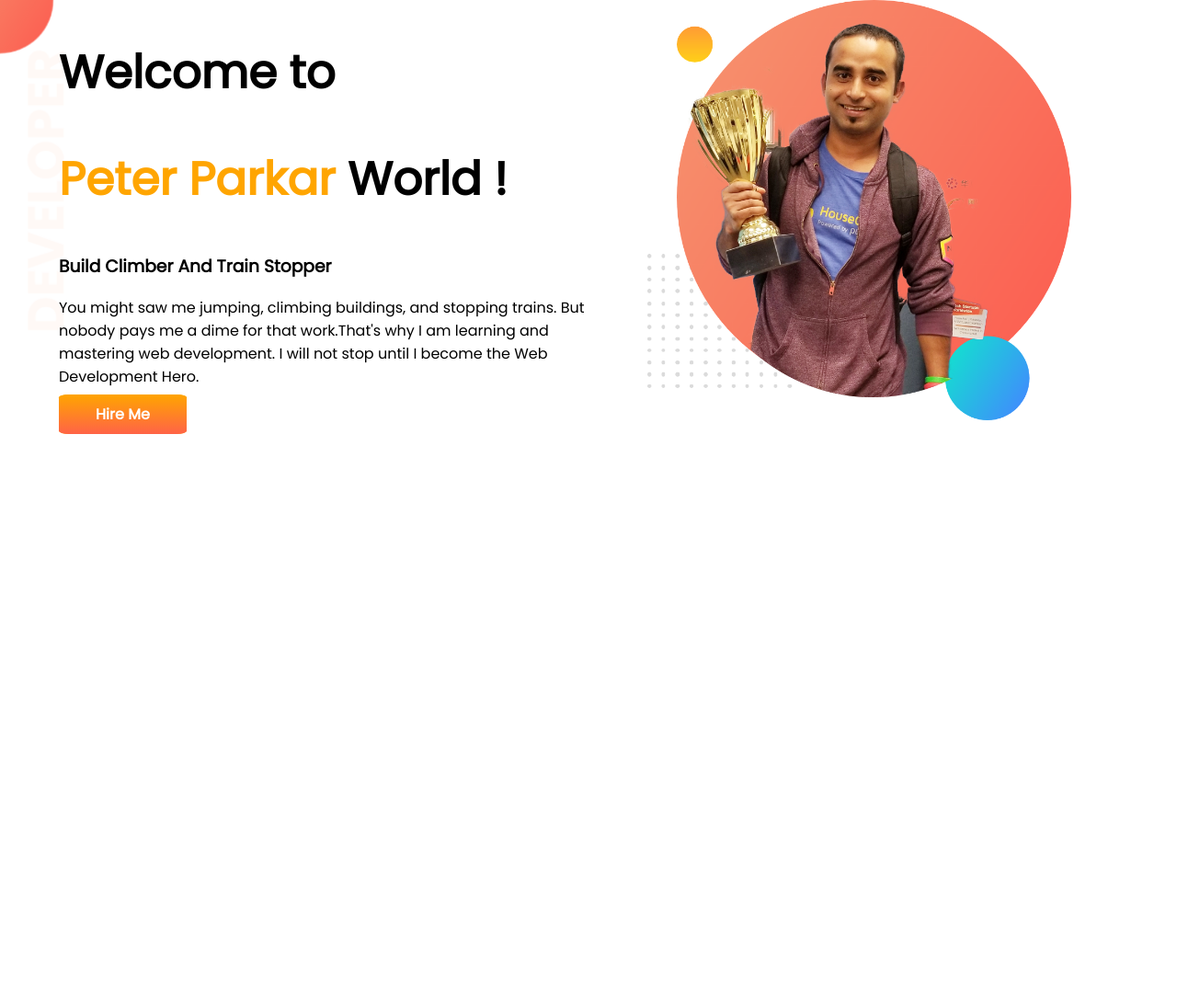
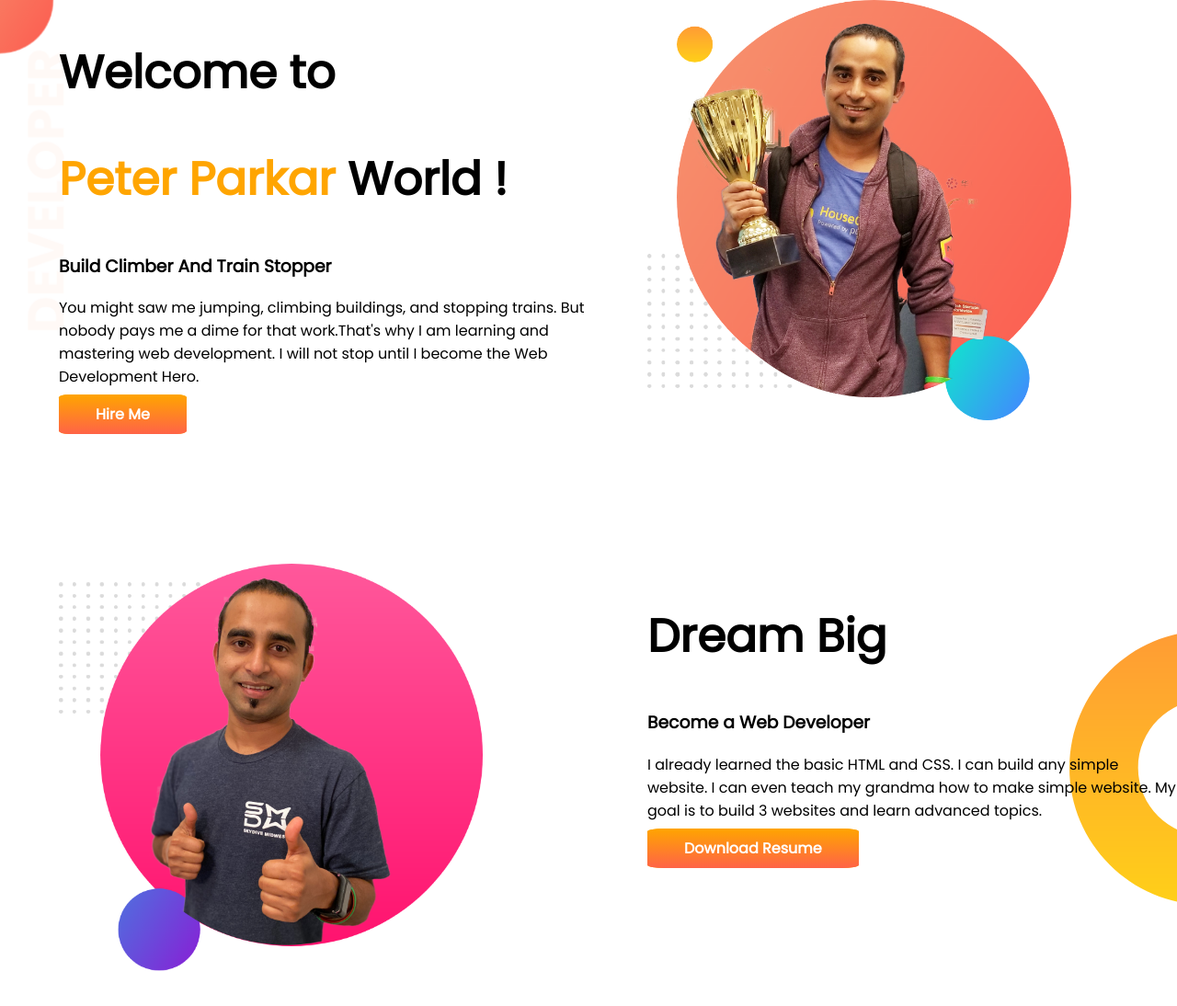
Before and after one commit to Moriomakter0033/my-website-portfolio, a plain HTML site: page index.html in a window 1280 px wide. Shown: the whole page at 92% size. Before the commit the page ends 800 px from the top, so only its background shows below. Drawn offline with Linux system fonts and the light colour scheme.

Commit message:
dream added

```diff
--- a/index.html
+++ b/index.html
@@ -23,3 +23,16 @@
          <img src="images/jhankar.png"
     </div>
     </section>
+    <section class="dream-big">
+<div class="half-width">
+    <img src="images/jhankar2.png">
+</div>
+<div class="half-width">
+    <h1>Dream Big</h1>
+    <h3>Become a Web Developer</h3>
+    <p>I already learned the basic HTML and CSS. I can build any simple website. I can even teach my grandma how to make simple website. My goal is to build 3 websites and learn advanced topics.</p>
+    <a class="link-button"  target="_blank" href="https://programminghero.com">Download Resume</a>
+</div>
+
+
+    </section>
--- a/style.css
+++ b/style.css
@@ -10,6 +10,7 @@ h1{
 }
 section{
     display: flex;
+    margin-bottom: 150px;
 }
 .half-width{
     width:50%;
@@ -31,3 +32,8 @@ section{
     background-image: url(images/top-banner.png);
     background-repeat: no-repeat;
 }
+.dream-big{
+    background-image: url(images/dream-bg.png);
+    background-repeat: no-repeat;
+    background-position: right;
+}
```
